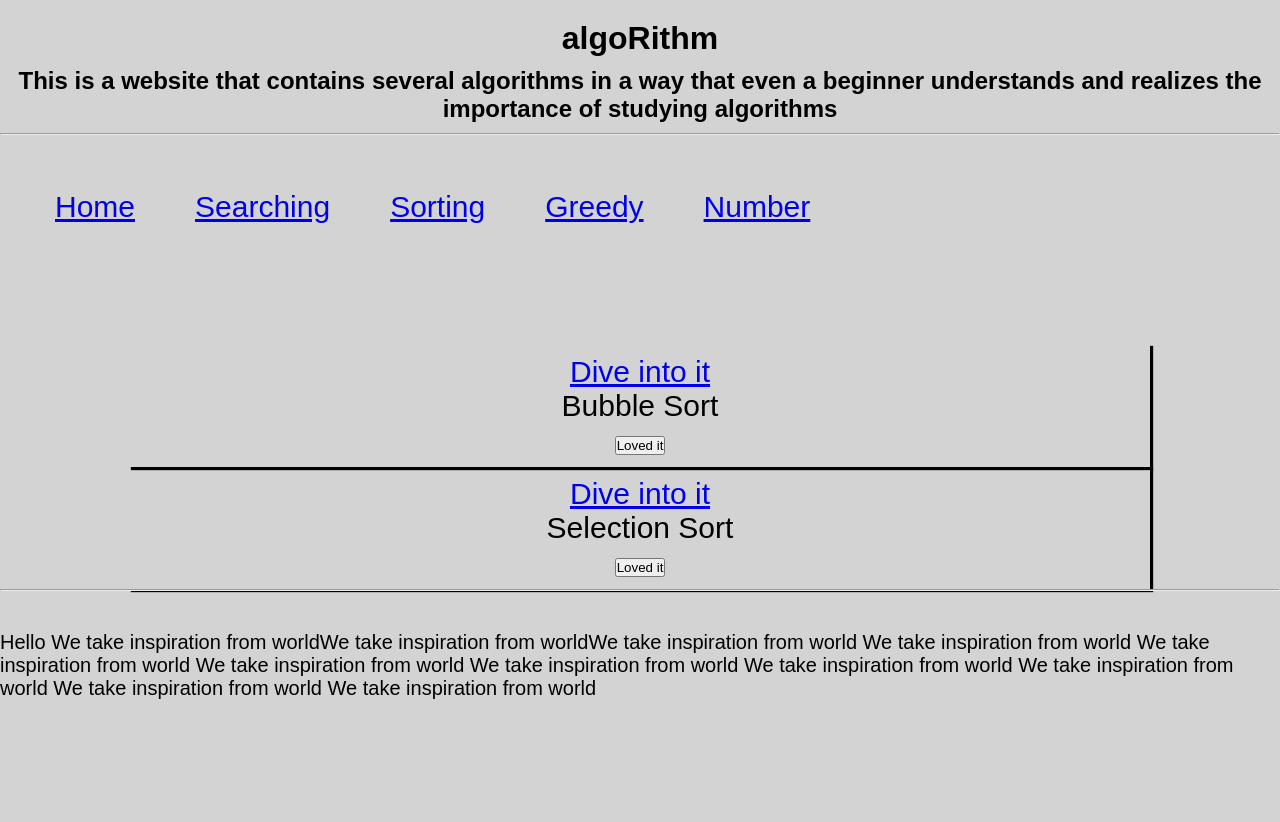
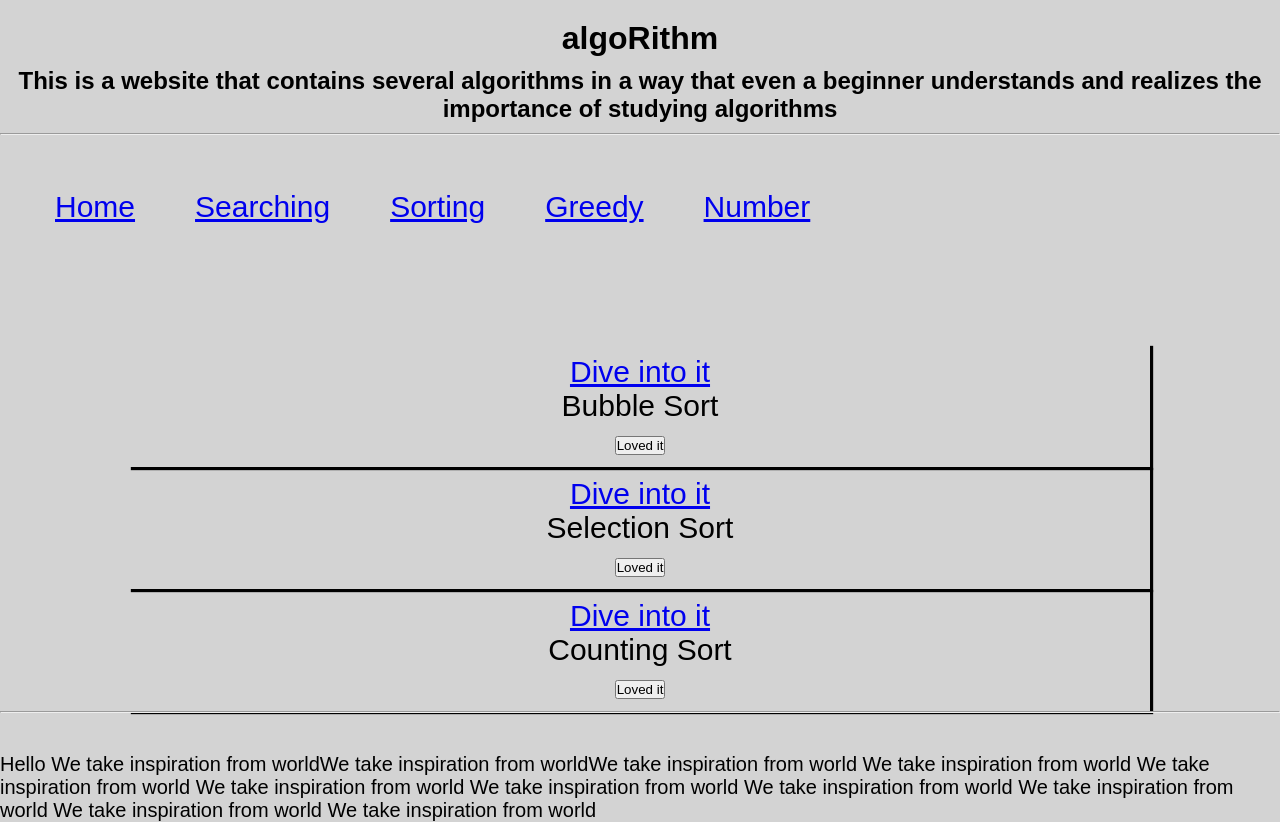
Before and after one commit to maaz-bin-asad/algoRithm, a React (Create React App) app: page /sorting in a window 1280 px wide. Before the commit the page ends 800 px from the top, so only its background shows below. Built offline with nearby package versions, Linux system fonts and the light colour scheme.

Commit message:
Add counting sort

```diff
--- a/src/searching.js
+++ b/src/searching.js
@@ -48,7 +48,7 @@ class Searching extends Component {
               <div  className="col-12 col-md-5 m-1">
                 <Card key={search.id}
                   onClick={() => this.onDishSelect(search)}>
-                      <a href="#card">Click to go</a>
+                      <a href="#card">Dive into it</a>
                                     <CardImgOverlay>
                       <CardTitle>{search.name}</CardTitle>
                   </CardImgOverlay>
--- a/src/shared/sorting.js
+++ b/src/shared/sorting.js
@@ -11,5 +11,11 @@ export const SORTING =
             name:"Selection Sort",
             detail:"Selection sort works in a way that it reserves first element and compares the remaining elements with the first. If any of the remaining element is smaller than first, they both get swapped. After one round of camparison, the first element of array is shifted by one position and again, the similar procedure goes on.",
             likes:null
+        },
+        {
+            id:3,
+            name:"Counting Sort",
+            detail:"The counting sort works in a way that it needs not to compare any element for sorting the array. Instead it first counts frequency of each element and stores in a seperate sequence. In the second array,it counts one by one that how many elements are smaller or equal to each element.  At last, it places each element at the position such that all elements smaller than it will come before it. The procedure goes on for every element. For instance, if you have sequence of [2,1,3]. It creates a new sequence whose index are the elements of previos array and will be sorted. The new array would then be [0,1,1,1]. Since,we do not have 0 in array. It's value is 0 in new array. The second step is to count how many numbers are smaller than or equal to particular element. The array will now look like [0,1,1,3]. The last step is to pick elements from the first array and place it at the suitable index in new array that will be the result. For instance, value 3 has 3 elements smaller or equal to it. It will be placed at index 2 of new array. Repeating this for all element will result in the sorted array-[1,2,3] ",
+            likes:null
         }
             ];
```
